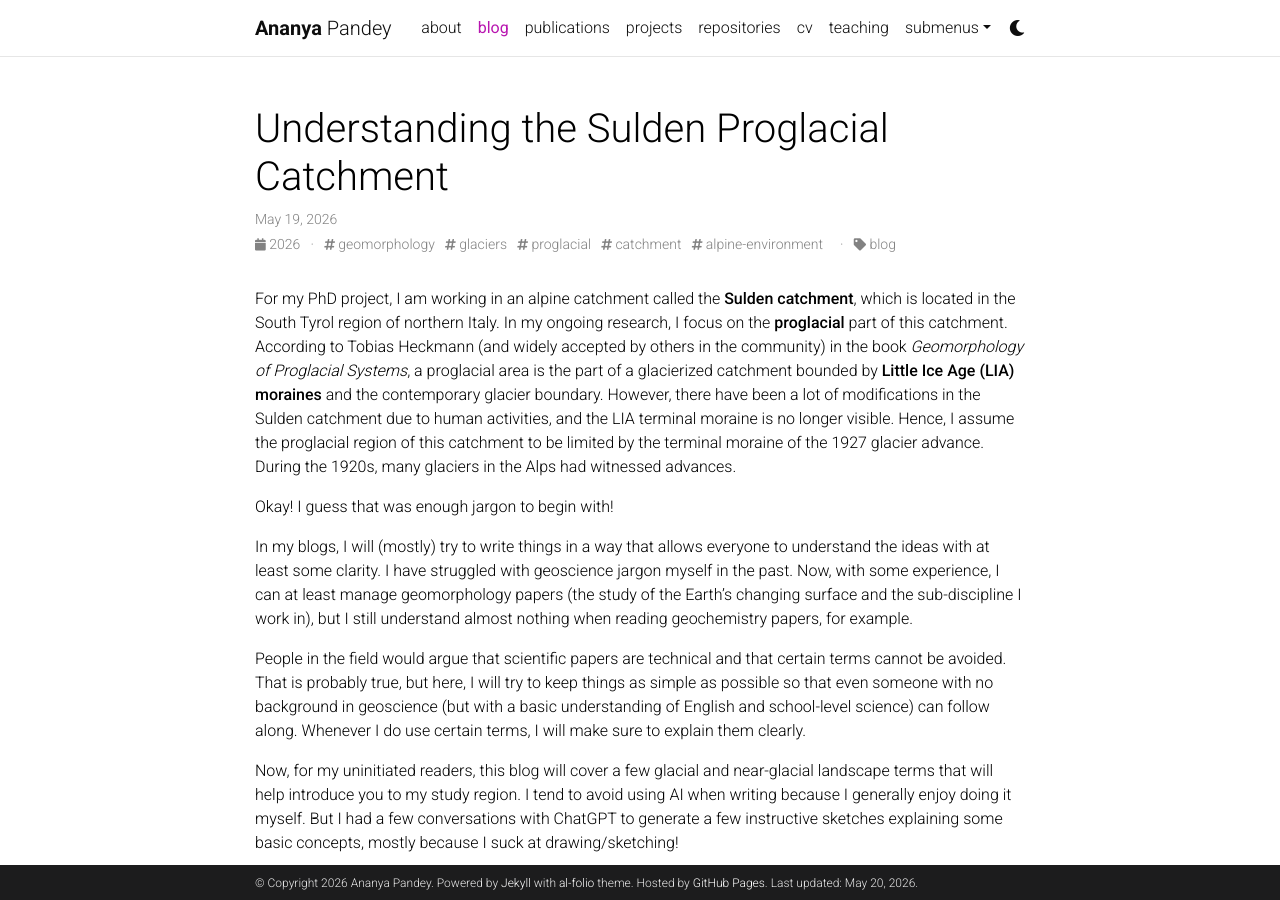
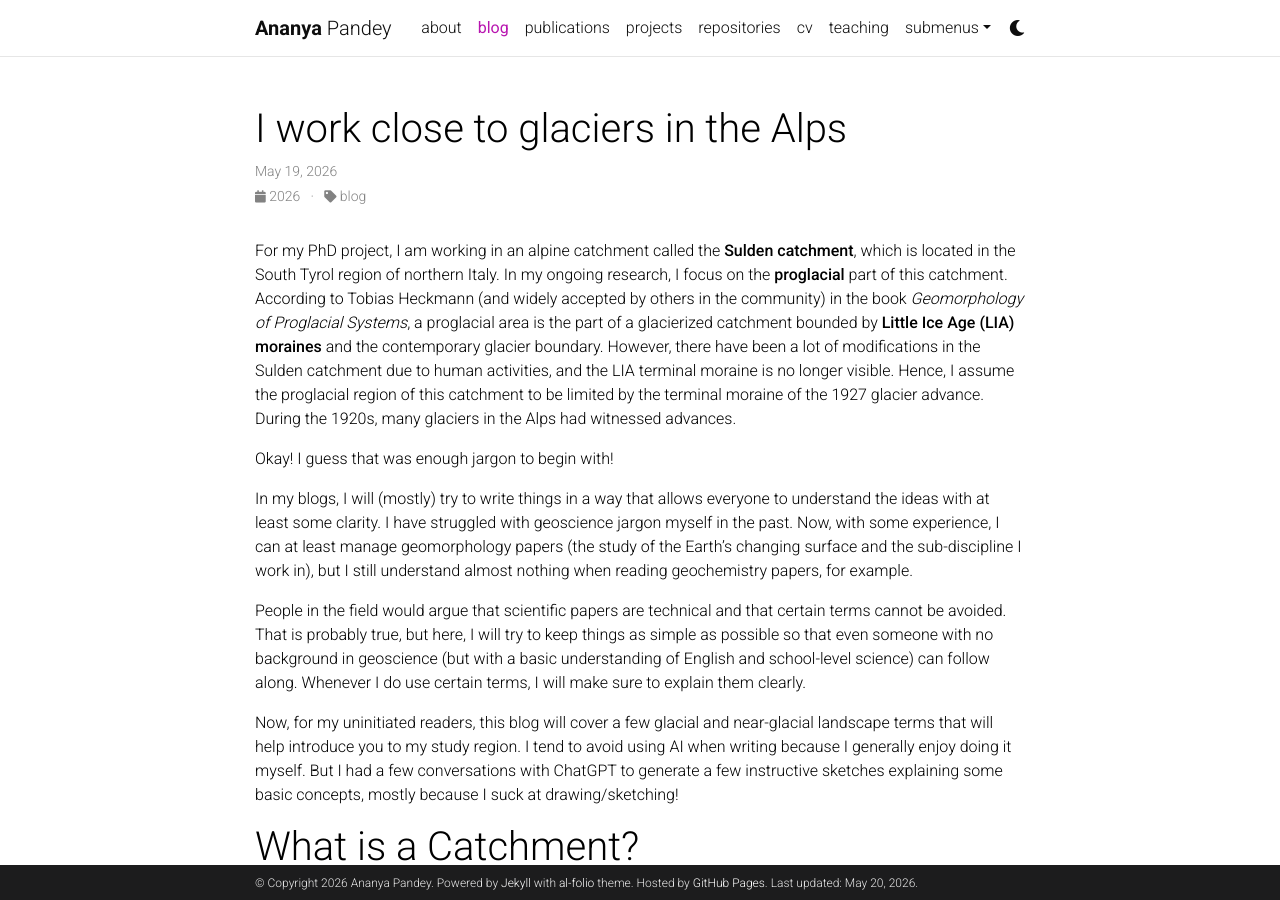
Before and after one commit to AnanyaGeo/ananyageo.github.io, a Jekyll site: the page built from _posts/2026-05-19-blog-1.md, in a window 1280 px wide and 900 px high. Built offline with Jekyll 4.4.1, drawn with Linux system fonts in a browser that asks for light colours; full-size pictures stand in for the smaller copies a plugin makes; comment, search, counter and statistics services are not loaded; a style sheet for code colours, icons or effects is not loaded.

Commit message:
Update 2026-05-19-blog-1.md

```diff
--- a/_posts/2026-05-19-blog-1.md
+++ b/_posts/2026-05-19-blog-1.md
@@ -1,9 +1,7 @@
 ---
 layout: post
-title: "Understanding the Sulden Proglacial Catchment"
+title: "I work close to glaciers in the Alps"
 date: 2026-05-19 16:40:16
-description: Introduction to the Sulden catchment and some basic glacial geomorphology concepts
-tags: geomorphology glaciers proglacial catchment alpine-environment
 categories: blog
 ---
 
@@ -28,7 +26,9 @@
 
 AI helped me generate a nice sketch of a catchment :)
 
-![Catchment sketch](/assets/img/catchment_sketch.png)
+<img src="/assets/img/catchment_sketch.png"
+     style="width: 100%; height: auto;"
+     alt="Catchment sketch">
 
 
 
```
